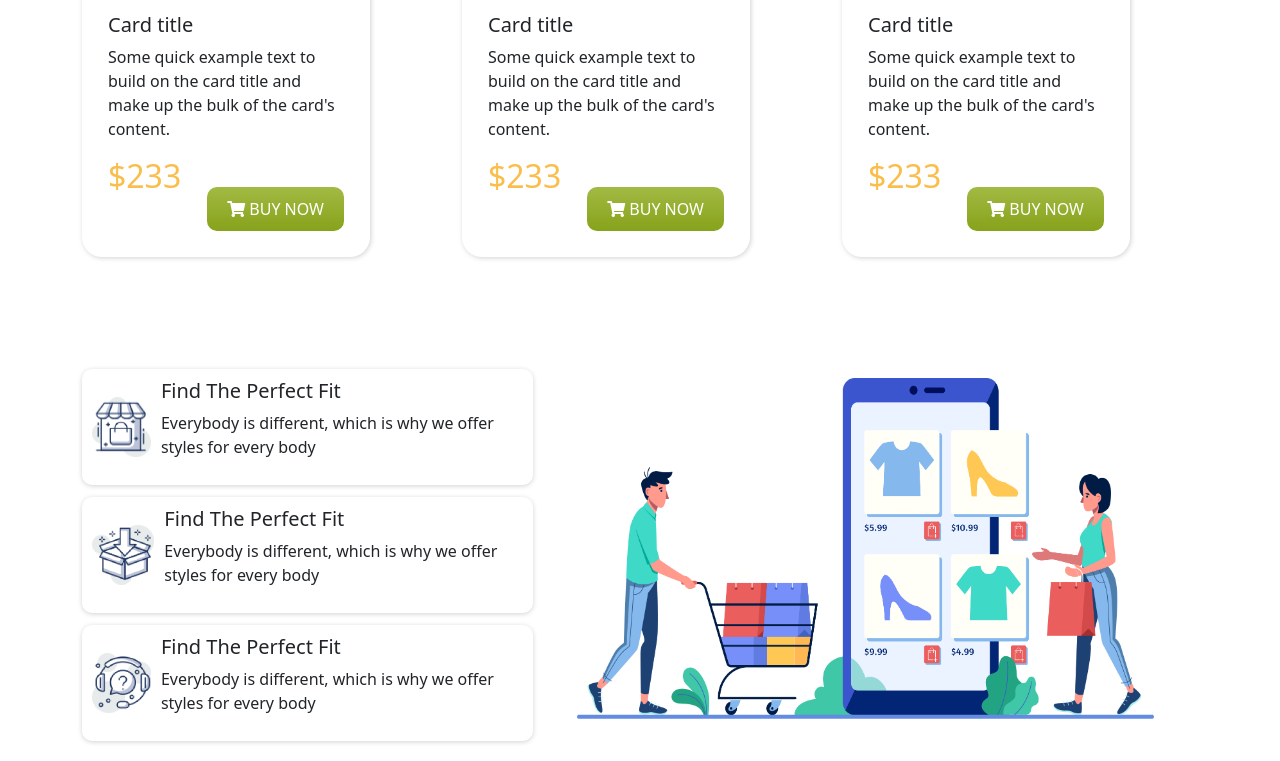
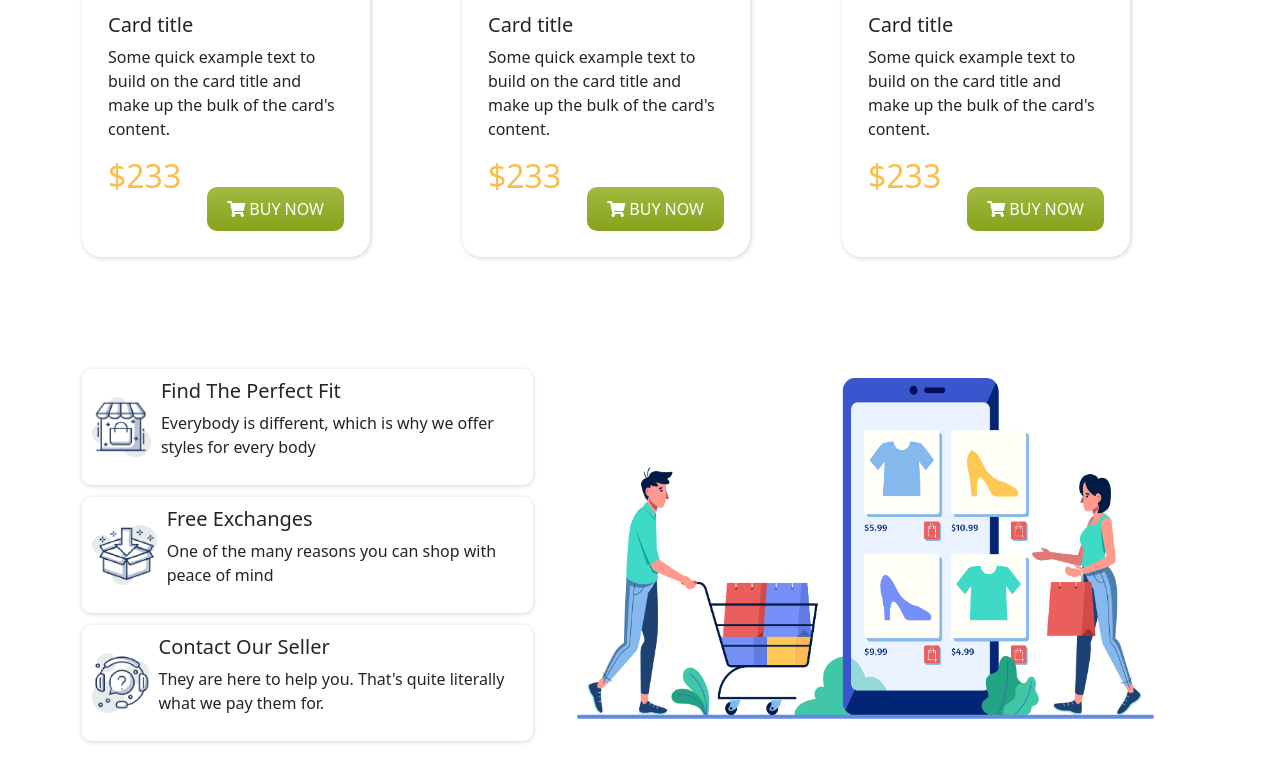
Before and after one commit to sk-fahim-hossain/penguin-fashion, a plain HTML site: page index.html in a window 1280 px wide. Shown: the part 2046-2807 px from the top of the page. Drawn offline with nearby package versions, Linux system fonts and the light colour scheme.

Commit message:
this is penguin site made with html,css and bootstrap

```diff
--- a/index.html
+++ b/index.html
@@ -161,8 +161,10 @@
                     <div class="d-flex align-items-center">
                         <img class="row-img" src="./Option-1 Penguin Fashion/Logo, Icon/image 13.png" alt="">
                         <div>
-                            <h5>Find The Perfect Fit</h5>
-                        <p>Everybody is different, which is why we offer styles for every body</p>
+                            <h5>Free Exchanges</h5>
+                        <p>One of the many reasons you can shop
+
+                            with peace of mind</p>
 
                         </div>
                     </div>
@@ -173,8 +175,10 @@
                     <div class="d-flex align-items-center">
                         <img class="row-img  " src="./Option-1 Penguin Fashion/Logo, Icon/image 14.png" alt="">
                         <div>
-                            <h5>Find The Perfect Fit</h5>
-                        <p>Everybody is different, which is why we offer styles for every body</p>
+                            <h5>Contact Our Seller</h5>
+                        <p>They are here to help you. That's quite
+
+                            literally what we pay them for.</p>
 
                         </div>
                     </div>
```
